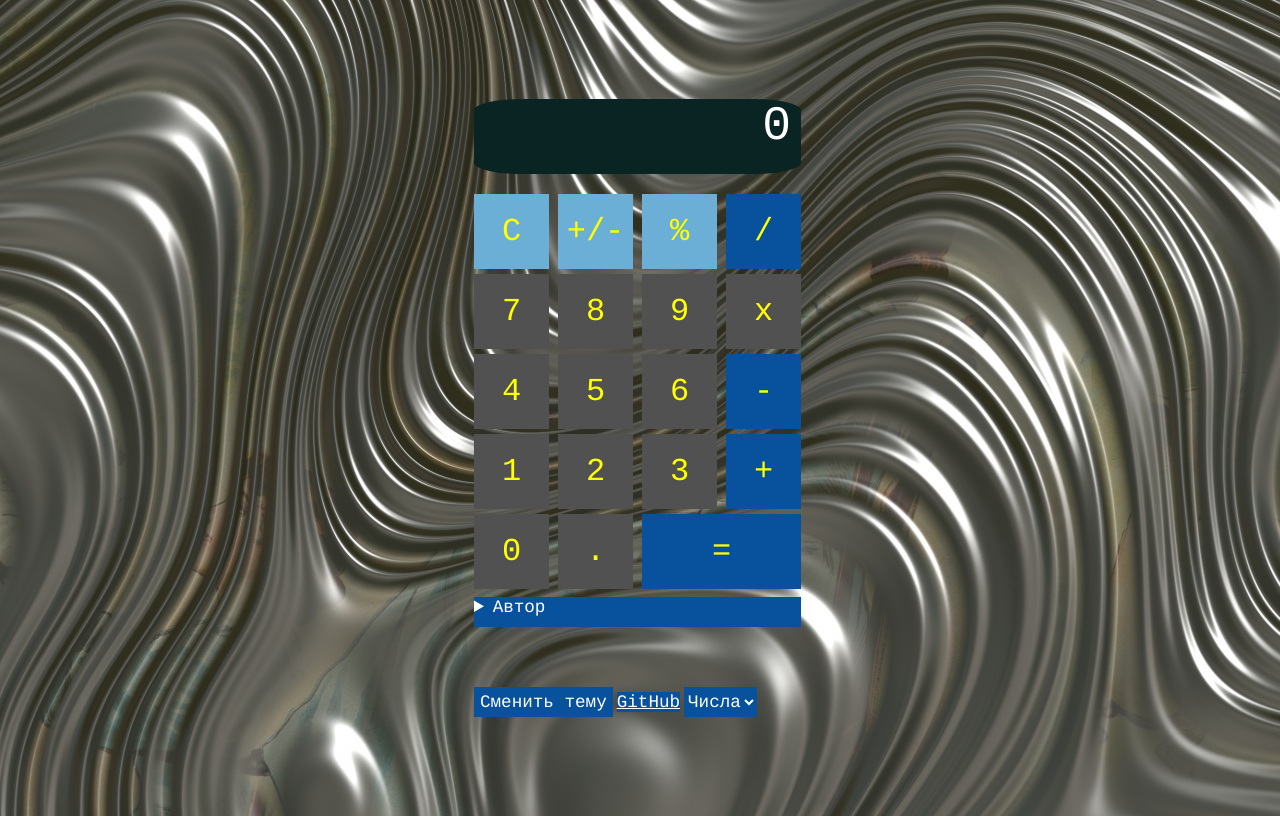
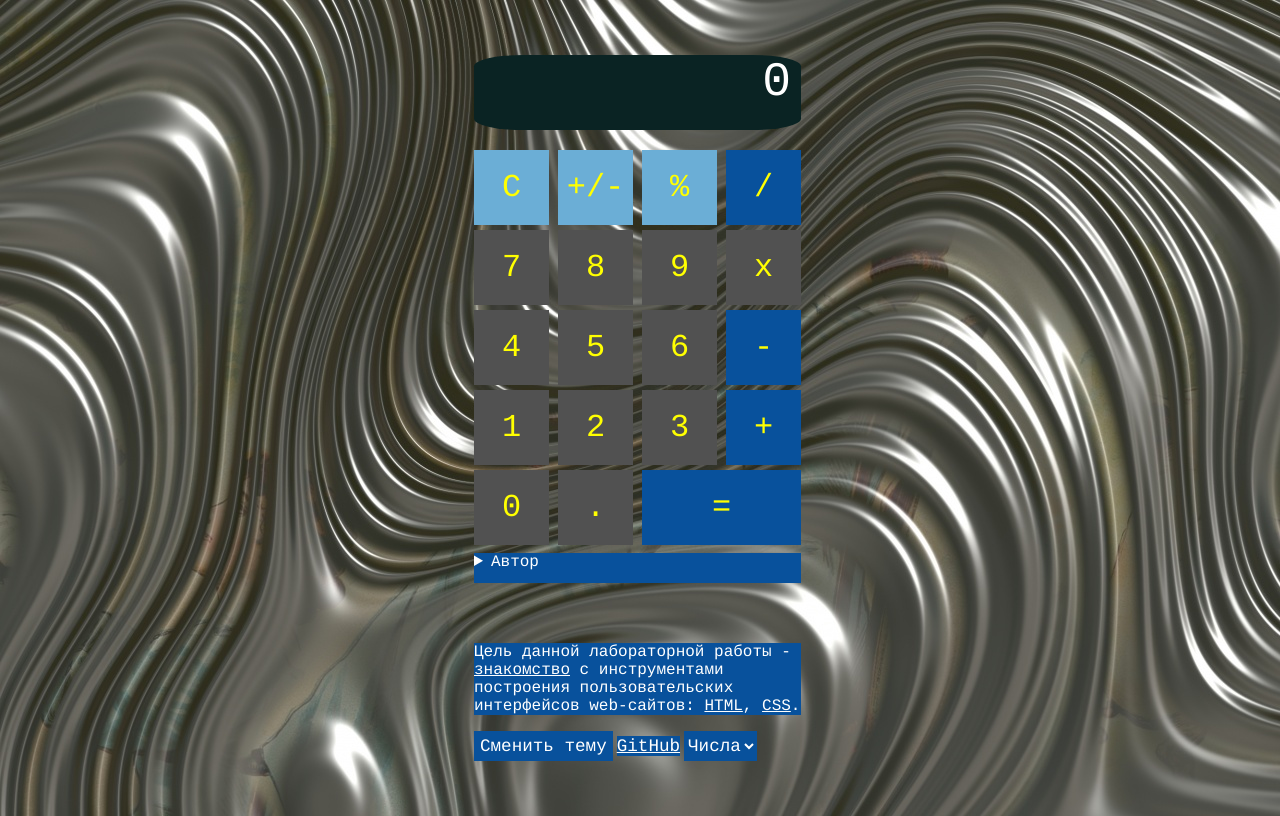
Before and after one commit to zzakku/js-labs, a plain HTML site: page calculator.html in a window 1280 px wide. Drawn offline with Linux system fonts and the light colour scheme.

Commit message:
"Goal" info added (19/20)

```diff
--- a/calculator.html
+++ b/calculator.html
@@ -54,10 +54,12 @@
     </div>
 
       <div>
-        <details class="changetheme about" style="width: 327px;">
+        <details class="textbox about" style="width: 327px;">
           <summary>Автор</summary>
           <p style="text-align: left; background-color: #08519C;">ЛР выполнена Кузнецовым Степаном, группа РТ5-41Б.</p>
         </details>
+        <p class = "textbox">Цель данной лабораторной работы - <u>знакомство</u> с инструментами построения пользовательских интерфейсов web-сайтов: <u>HTML</u>, <u>CSS</u>. </p>
+
         <button id="btn_theme_swap" class="changetheme" onclick="SwapTheme()">Сменить тему</button>
         <a id="btn_github" href="https://github.com" class="button changetheme">GitHub</a>
         <select class = "changetheme">
--- a/style.css
+++ b/style.css
@@ -77,6 +77,15 @@ body {
   .about {
     margin-top: 8px;
     margin-bottom: 60px;
+    height: 30px;
+  }
+
+  .textbox {
+    background: #08519C;
+    width: 327px;
+    border: none;
+    font-family: Courier, Helvetica, sans-serif;
+    color: white;
   }
 
 }
```
